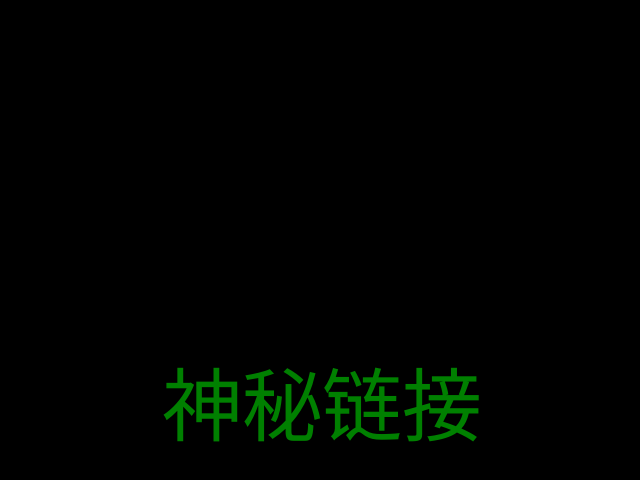
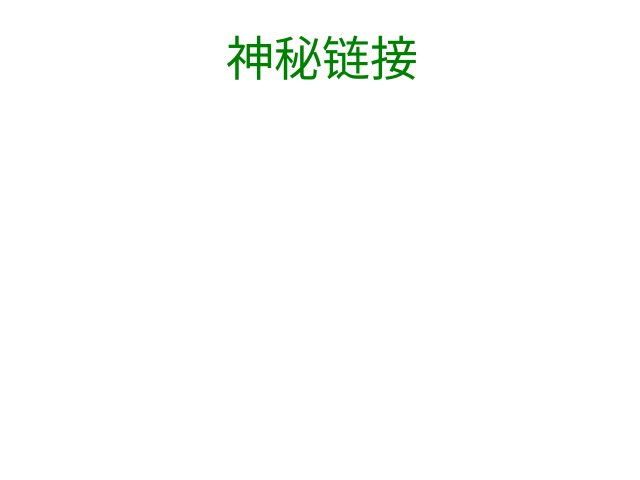
Before and after one commit to celingo/smlj.io, a plain HTML site: page index.html in a window 1280 px wide. Shown: the whole page, without its empty margins (318-958 px from the left). Drawn offline with Linux system fonts and the light colour scheme.

Commit message:
Update index.html

```diff
--- a/index.html
+++ b/index.html
@@ -2,48 +2,39 @@
 <html>
   <head>
     <meta charset="UTF-8">
-	<title>倒计时示例</title>
+    <title>18+</title>
     <style>
-		body {
-			display: flex;
-			flex-direction: column;
-			align-items: center;
-			justify-content: center;
-			height: 100vh;
-			margin: 0;
-			background-color: black;
-			color: white;
-			font-size: 5em;
-			font-family: Arial, sans-serif;
+      #countdown {
+        font-size: 72px;
+        color: red;
         text-align: center;
+        margin-top: 20%;
       }
-
-		#timer {
-			color: red;
-		}
-
       #text {
+        font-size: 48px;
         color: green;
+        text-align: center;
+        margin-top: 20px;
       }
     </style>
+  </head>
+  <body>
+    <div id="countdown"></div>
+    <div id="text"></div>
     <script>
-		function countdown() {
       var count = 3;
-			var timer = setInterval(function() {
-				if (count > 0) {
-					document.getElementById("timer").innerHTML = count;
+      var countdownEl = document.getElementById('countdown');
+      var textEl = document.getElementById('text');
+
+      var countdown = setInterval(function() {
+        countdownEl.innerHTML = count;
         count--;
-				} else {
-					clearInterval(timer);
-					document.getElementById("timer").style.display = "none";
-					document.getElementById("text").style.display = "block";
+        if (count < 0) {
+          clearInterval(countdown);
+          countdownEl.style.display = 'none';
+          textEl.innerHTML = '神秘链接';
         }
       }, 1000);
-		}
     </script>
-</head>
-<body onload="countdown()">
-	<div id="timer"></div>
-	<div id="text" style="display: none;">神秘链接</div>
   </body>
 </html>
```
Lines whose indentation alone changed are shown as unchanged.
